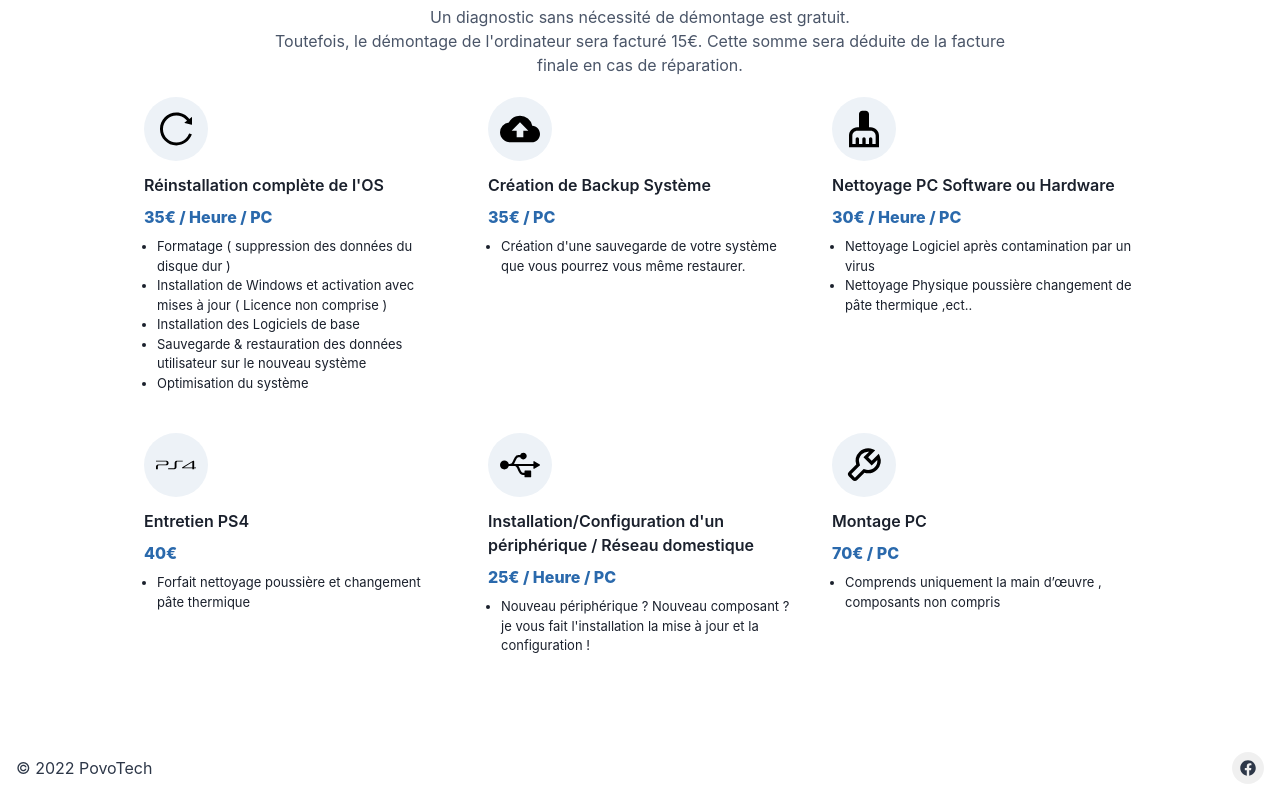
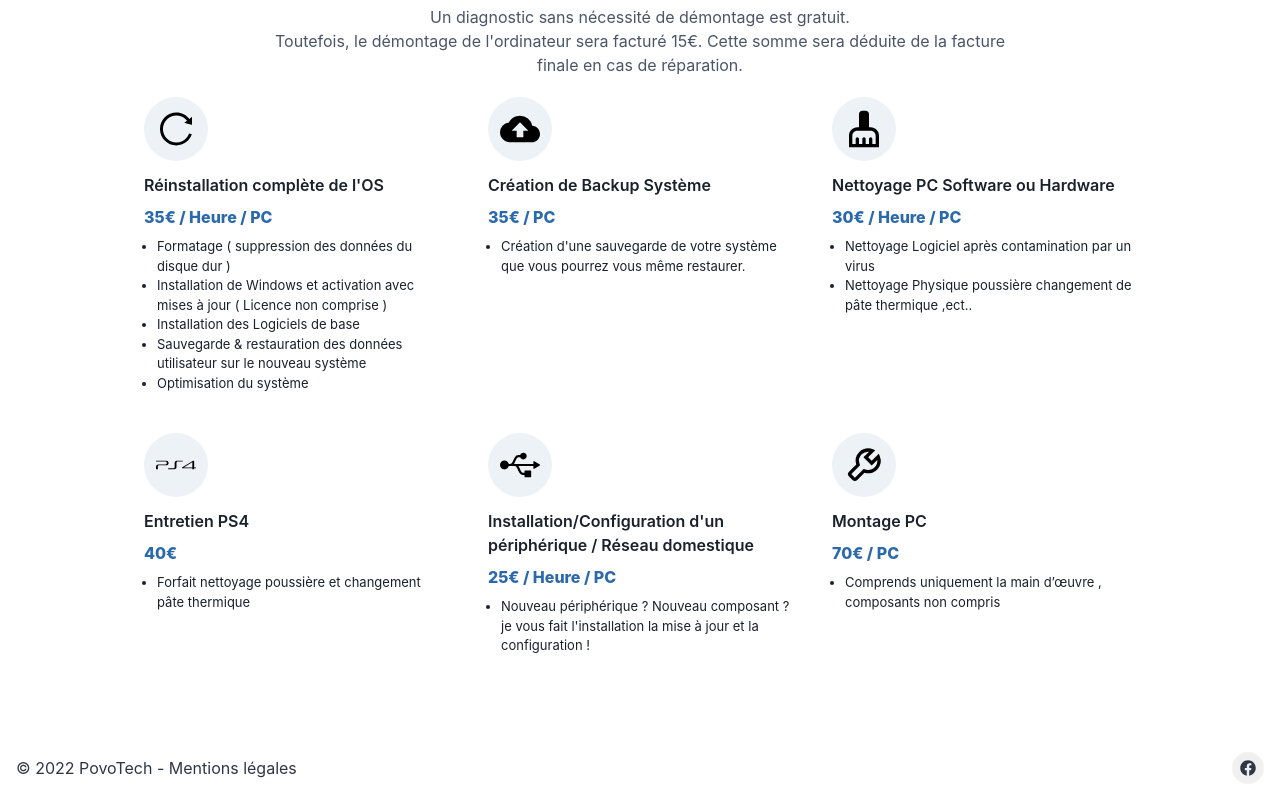
Before and after one commit to Povotech/Website, a Next.js app: page /tarifs in a window 1280 px wide. Shown: the part 671-1471 px from the top of the page. Built offline with nearby package versions, Linux system fonts and the light colour scheme.

Commit message:
Add link and page to the legal notices

```diff
--- a/components/Footer.tsx
+++ b/components/Footer.tsx
@@ -8,6 +8,7 @@ import {
 } from "@chakra-ui/react";
 import { FaFacebook } from "react-icons/fa";
 import { ReactNode } from "react";
+import Link from "next/link";
 
 const SocialButton = ({
   children,
@@ -54,7 +55,7 @@ export const Footer = () => {
         justify={{ base: "center", md: "space-between" }}
         align={{ base: "center", md: "center" }}
       >
-        <Text>© {year} PovoTech</Text>
+        <Text>© {year} PovoTech - <Link href={"/mentions-legales"}>Mentions légales</Link></Text>
         <Stack direction={"row"} spacing={6}>
           <SocialButton
             label={"Facebook"}
```
Also changed, not shown: pages/mentions-legales.tsx (added, +8 -0 lines).
